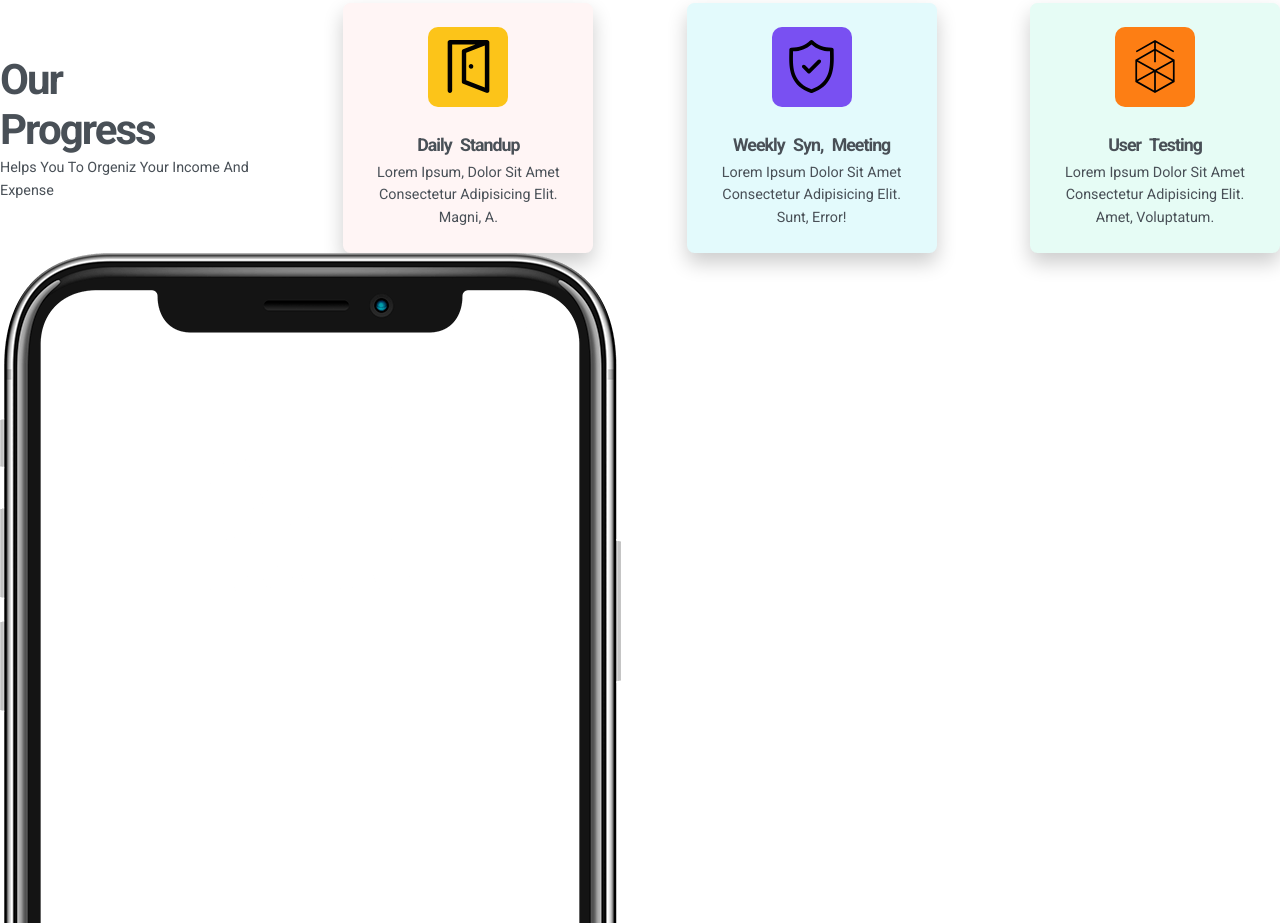
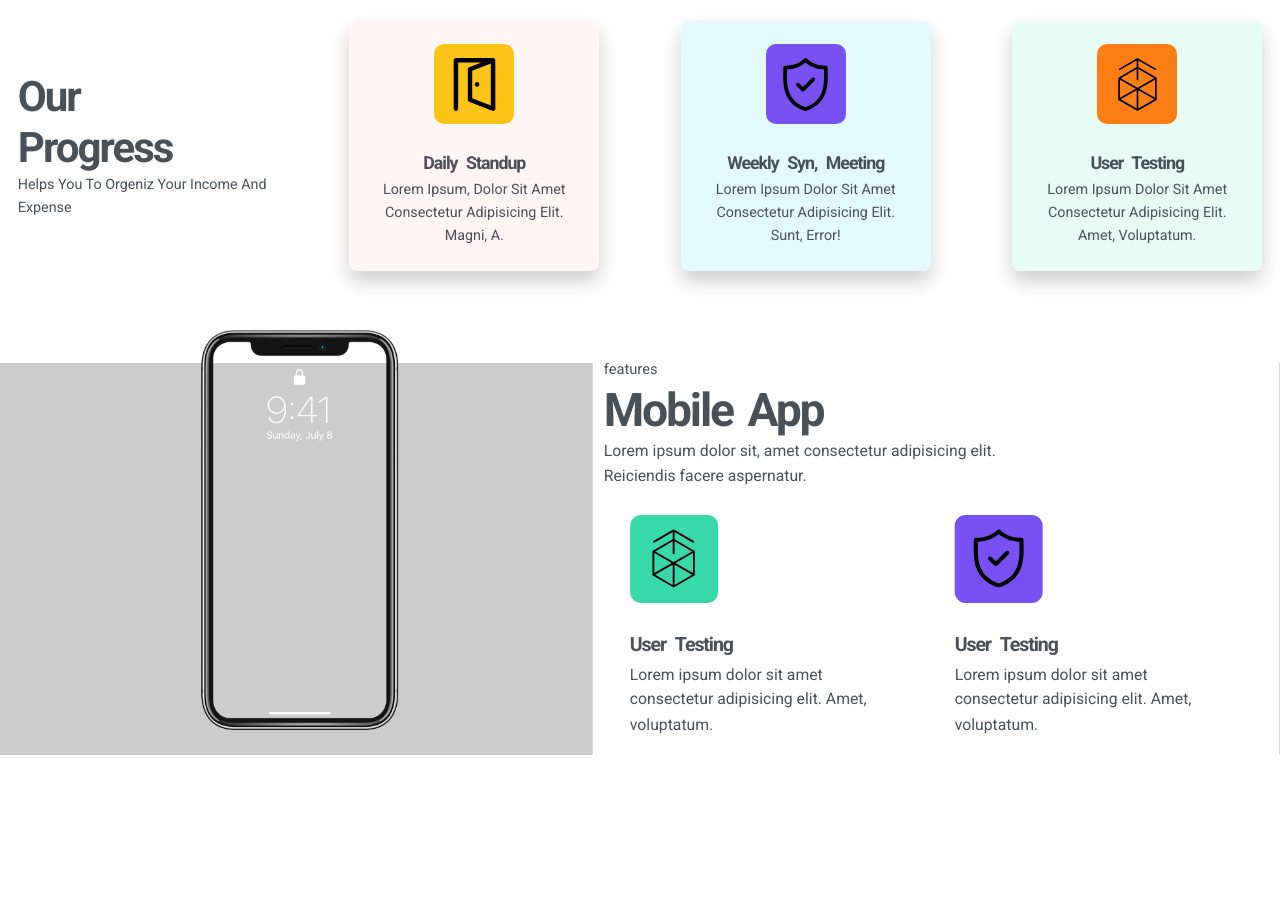
Before and after one commit to AliRezaDavuodi/frontendmentorship-05, a website: page index.html in a window 1280 px wide. Shown: the part 797-1720 px from the top of the page. After the commit the page ends 1572 px from the top, so only its background shows below. Drawn offline with Linux system fonts and the light colour scheme.

Commit message:
added style to features section

```diff
--- a/sass/abstracts/_variables.scss
+++ b/sass/abstracts/_variables.scss
@@ -28,3 +28,5 @@ $light-red-color: #fff5f5;
 $dark-yellow-color: #fcc419;
 
 $dark-orange-color: #fd7e14;
+
+$dark-green-color: #38d9a9;
--- a/sass/component/_card.scss
+++ b/sass/component/_card.scss
@@ -3,10 +3,15 @@
   flex-direction: column;
   border-radius: map-get($spacing, "Tiny");
   padding: map-get($spacing, "XLarge");
-  box-shadow: 0 1rem 2rem rgba(#000, 0.2);
-  text-align: center;
 
   &__heading {
     margin-top: map-get($spacing, "XLarge");
   }
+
+  &__img {
+    width: 8rem;
+    height: 8rem;
+    padding: map-get($spacing, "Medium");
+    border-radius: map-get($spacing, "Small");
+  }
 }
--- /dev/null
+++ b/sass/layout/_features.scss
@@ -0,0 +1,51 @@
+.features-section {
+  background-color: #ccc;
+  margin-top: map-get($spacing, "Bigest");
+}
+
+.features {
+  @include flex_center;
+
+  &__left {
+    width: 50%;
+    padding-right: map-get($spacing, "XLarge");
+    text-align: center;
+    img {
+      width: 20rem;
+      height: 40rem;
+      margin-top: -5rem;
+    }
+  }
+  &__right {
+    width: 50%;
+    background-color: #fff;
+    transform: scale(1.1);
+    margin-right: map-get($spacing, "XXLarge");
+    padding: map-get($spacing, "Small");
+    padding-right: map-get($spacing, "XLarge");
+  }
+  &__list {
+    @include felx_center_vertical;
+    justify-content: space-between;
+  }
+
+  &__item {
+    text-align: left;
+    align-items: flex-start;
+
+    &:nth-child(1) {
+      .features__item--img {
+        background-color: $dark-green-color;
+      }
+    }
+    &:nth-child(2) {
+      .features__item--img {
+        background-color: $dark-blue-color;
+      }
+    }
+  }
+}
+
+.budget {
+  font-size: map-get($spacing, "Medium");
+}
--- a/sass/layout/_progress.scss
+++ b/sass/layout/_progress.scss
@@ -1,4 +1,6 @@
 .progress {
+  padding: map-get($spacing, "Large");
+
   &__list {
     @include felx_center_vertical;
     justify-content: space-between;
@@ -8,15 +10,13 @@
 
   &__item {
     width: 25rem;
+    box-shadow: 0 1rem 2rem rgba(#000, 0.2);
+    text-align: center;
 
-    &--img {
-      width: 8rem;
-      height: 8rem;
-      padding: map-get($spacing, "Medium");
-      border-radius: map-get($spacing, "Small");
-      background-color: $dark-blue-color;
+    &:nth-child(1) {
+      box-shadow: none;
+      text-align: left;
     }
-
     &:nth-child(2) {
       background-color: $light-red-color;
       .progress__item--img {
--- a/sass/main.scss
+++ b/sass/main.scss
@@ -10,6 +10,7 @@
 @import "component/link";
 @import "component/card";
 
+@import "layout/features";
 @import "layout/hero";
 @import "layout/navbar";
 @import "layout/progress";
```
Also changed, not shown: css/style.css, img/app-design-sample.png (added).
